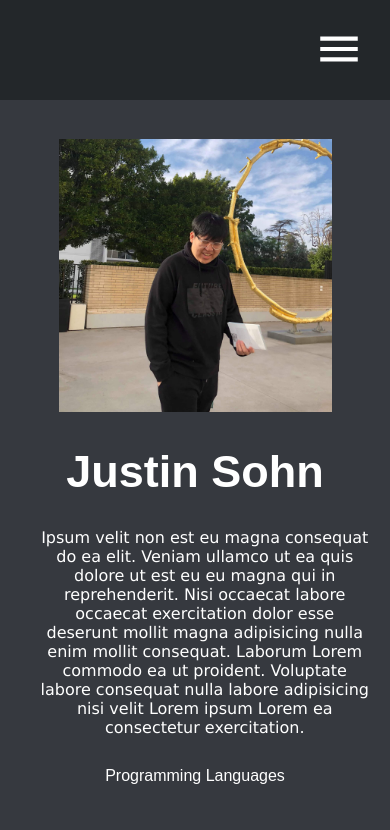
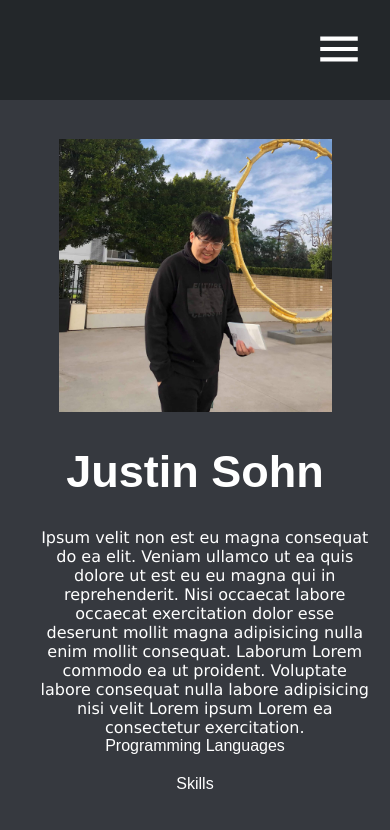
Before and after one commit to SohnJustin/portfolio, a React (Create React App) app: page / in a window 390 px wide. Shown: the top 830 px of the page. Built offline with nearby package versions, Linux system fonts and the light colour scheme; what styled-breakpoints would draw is missing.

Commit message:
cleaned code, added MobileFirst

```diff
--- a/src/components/pagelayout/Home.tsx
+++ b/src/components/pagelayout/Home.tsx
@@ -37,6 +37,7 @@ function Home() {
         <MobileFirstIntroduction />
         <MobileFirstPrompt />
         <MobileFirstSkills>Programming Languages</MobileFirstSkills>
+        <MobileFirstSkills>Skills</MobileFirstSkills>
         <BulletPoint>
           <DesktopSkillList>JavaScript</DesktopSkillList>
           <DesktopSkillList>TypeScript</DesktopSkillList>
@@ -50,7 +51,6 @@ function Home() {
           Javascript | Typescript | C | C++ | Java | Python | Intel x86_64 YASM
           Assembly{" "}
         </MobileSkillList>
-        <MobileFirstSkills>Skills</MobileFirstSkills>
         <MobileSkillList>
           ReactJS | Shellscipt | HTML | CSS | MaterialUI | StyledComponents |
           PyQT | QTDesigner | PySide6 | Github{" "}
--- a/src/styles/RouteStyle/Home.style.ts
+++ b/src/styles/RouteStyle/Home.style.ts
@@ -65,7 +65,6 @@ const MobileFirstSkills = styled.div`
   text-align: center;
   justify-items: center;
   width: 100%;
-  padding-top: 30px;
   padding-bottom: 20px;
 
   //tablet
@@ -74,12 +73,11 @@ const MobileFirstSkills = styled.div`
   }
   //desktop
   @media screen and (min-width: 1024px) {
+    display: flex;
     font-size: 15px;
     text-align: left;
-    justify-content: left;
-    padding-left: 15%;
-    padding-top: 10%;
-    width: 30%;
+    justify-content: space-between;
+    width: 50%;
   }
 `;
 
@@ -89,7 +87,8 @@ const MobileSkillList = styled.h6`
   }
 `;
 const DesktopSkillList = styled.li`
-  //padding-left: 15%;
+  display: flex;
+  width: 50%;
   justify-content: left;
   text-align: left;
   @media screen and (max-width: 769px) {
```
